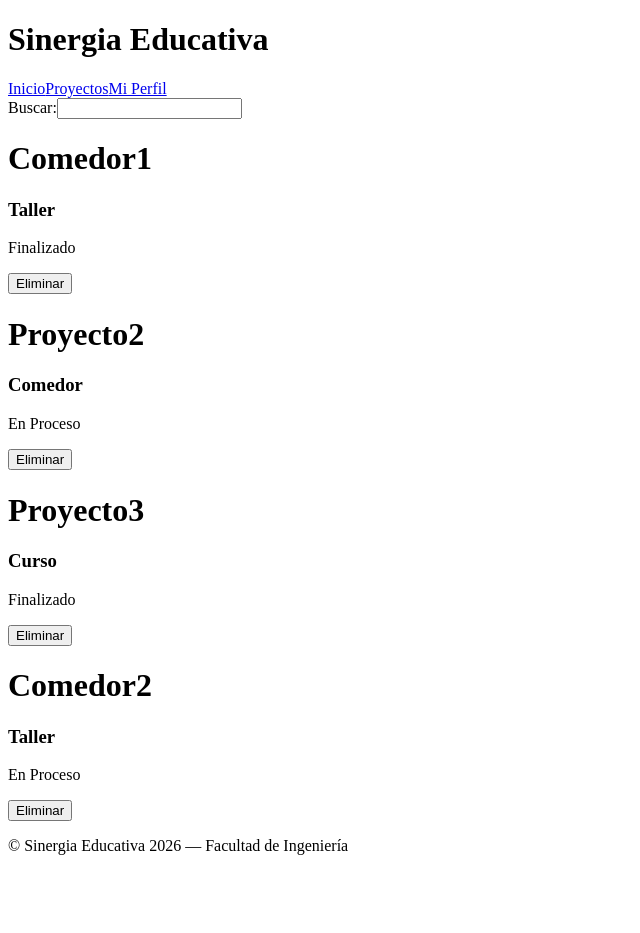
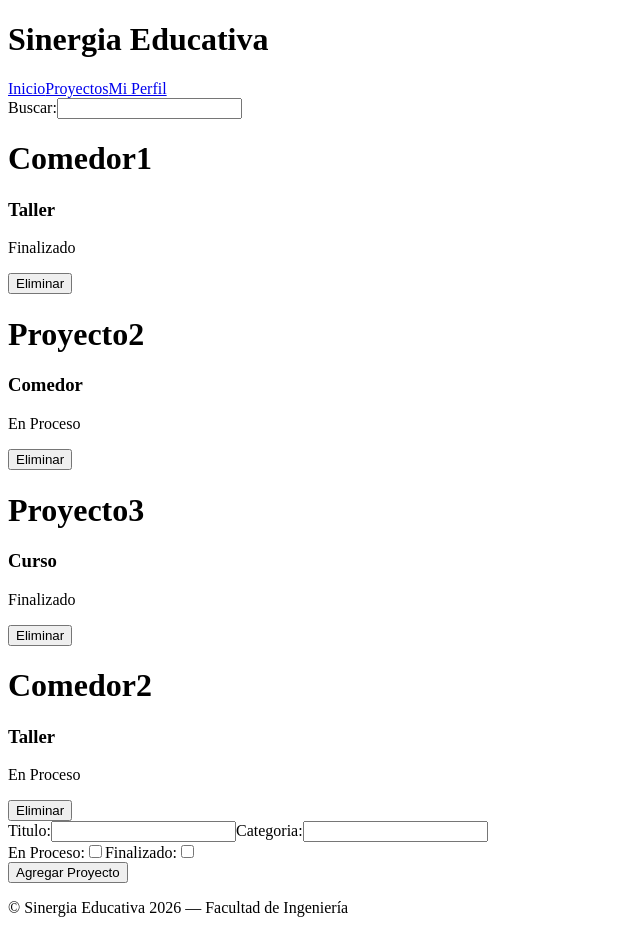
Before and after one commit to Dionicio-Rodrigo/pv_tp3_grupo2, a React (Vite) app: page / in a window 1280 px wide. Shown: the whole page, without its empty margins (0-640 px from the left). Before the commit the page ends 871 px from the top, so only its background shows below. Built offline with nearby package versions, Linux system fonts and the light colour scheme.

Commit message:
La lista ahora puede agregar un proyecto mientras se renderiza

```diff
--- a/src/App.jsx
+++ b/src/App.jsx
@@ -4,10 +4,11 @@ import { Header } from "./components/Header.jsx";
 import { Nav } from "./components/Nav.jsx";
 import { ListaProyectos } from "./components/ListaProyectos.jsx";
 import proyectoService from "./services/proyectoServices.js";
-import { Busqueda } from "./components/Busqueda.jsx";
+import { Bandeja } from "./components/Bandeja.jsx";
+import { Agregar } from "./components/Agregar.jsx";
 
 function App() {
-  // Creamos una copia para poder mostrar los proyectos sin afectar a los proyectos guardados
+  // Creamos una copia para poder mostrar los proyectos sin afectar a los proyectos almacenados
   const Proyectos = proyectoService.obtenerProyectos();
   const [copiaProyectos, setcopiaProyectos] = useState(Proyectos);
 
@@ -19,15 +20,21 @@ function App() {
     setcopiaProyectos(proyectoService.obtenerProyectos());
   };
 
+  const agregar = (nuevo) => {
+    proyectoService.agregarProyecto(nuevo);
+    setcopiaProyectos(proyectoService.obtenerProyectos());
+  };
+
   return (
     <>
       <Header />
       <Nav activo="2" />
       <aside>
-        <Busqueda funcion={buscar}>Buscar:</Busqueda>
+        <Bandeja funcion={buscar}>Buscar:</Bandeja>
       </aside>
       <main>
         <ListaProyectos lista={copiaProyectos} funcion={eliminar} />
+        <Agregar funcion={agregar} />
       </main>
       <Footer />
     </>
--- /dev/null
+++ b/src/components/Agregar.jsx
@@ -0,0 +1,94 @@
+import { useEffect, useRef, useState } from "react";
+import { Bandeja } from "./Bandeja.jsx";
+
+export const Agregar = ({ funcion, objeto }) => {
+  const titulo = useRef("");
+  const categoria = useRef("");
+  const [enProceso, setenProceso] = useState(false);
+  const [finalizado, setFinalizado] = useState(false);
+
+  const handleFuncion = () => {
+    if (titulo.current == "") {
+      alert(`Ingrese un titulo`);
+      return;
+    }
+    if (categoria.current == "") {
+      alert(`Ingrese una categoria`);
+      return;
+    }
+    if (finalizado == false && finalizado == enProceso) {
+      alert(`Error en el estado`);
+      return;
+    }
+
+    let objeto = {
+      id: -1,
+      titulo: titulo.current,
+      categoria: categoria.current,
+      finalizado: finalizado,
+    };
+    funcion(objeto);
+  };
+
+  return (
+    <div className="cartaAgregar">
+      <form>
+        <label>
+          Titulo:
+          <input
+            type="text"
+            onChange={(e) => {
+              titulo.current = e.target.value;
+            }}
+          />
+        </label>
+        <label>
+          Categoria:
+          <input
+            type="text"
+            onChange={(e) => {
+              categoria.current = e.target.value;
+            }}
+          />
+        </label>
+      </form>
+      <div>
+        <label>
+          En Proceso:
+          <input
+            type="checkbox"
+            id="enProceso"
+            checked={enProceso}
+            // Se podria cambiar por algo mas simple?
+            onChange={() => {
+              if (finalizado == true) {
+                setFinalizado(false);
+                setenProceso(!enProceso);
+              } else {
+                setenProceso(!enProceso);
+              }
+            }}
+          />
+        </label>
+        <label>
+          Finalizado:
+          <input
+            type="checkbox"
+            id="finalizado"
+            checked={finalizado}
+            // Se podria cambiar por algo mas simple?
+            onChange={() => {
+              if (enProceso == true) {
+                setenProceso(false);
+                setFinalizado(!finalizado);
+              } else {
+                setFinalizado(!finalizado);
+              }
+            }}
+          />
+        </label>
+      </div>
+      <button onClick={handleFuncion}>Agregar Proyecto</button>
+    </div>
+  );
+};
--- a/src/components/Busqueda.jsx
+++ b/src/components/Bandeja.jsx
@@ -1,6 +1,6 @@
 import { useState } from "react";
 
-export const Busqueda = ({ children, funcion }) => {
+export const Bandeja = ({ children, funcion }) => {
   // La funcion que recibe busqueda se llamara
   // cuando el input cambie, mandando el valor de este
   const handleFuncion = (entrada) => {
--- a/src/components/ListaProyectos.jsx
+++ b/src/components/ListaProyectos.jsx
@@ -8,11 +8,12 @@ export const ListaProyectos = ({ lista, funcion }) => {
   return (
     <div className="contenedor">
       {lista.map((proyecto) => (
-        <div id={`carta${proyecto.id}`} className="card">
+        <div key={proyecto.id} id={`carta-${proyecto.id}`} className="card">
           <h1>{proyecto.titulo}</h1>
           <h3>{proyecto.categoria}</h3>
           <p>{proyecto.finalizado == true ? "Finalizado" : "En Proceso"}</p>
           <button
+            id="btnEliminar"
             onClick={() => {
               handleFuncion(proyecto.id);
             }}
--- a/src/services/proyectoServices.js
+++ b/src/services/proyectoServices.js
@@ -8,6 +8,11 @@ const proyectoService = (() => {
 
   const obtenerProyectos = () => {
     return [...proyectos];
+  };
+
+  const agregarProyecto = (nuevo) => {
+    nuevo.id = proyectos.length + 1;
+    proyectos = [...proyectos, nuevo];
   };
 
   const borrar = (id) => {
@@ -24,7 +29,7 @@ const proyectoService = (() => {
     return [...filtrado];
   };
 
-  return { obtenerProyectos, buscarProyecto, borrar };
+  return { obtenerProyectos, buscarProyecto, borrar, agregarProyecto };
 })();
 
 export default proyectoService;
```
